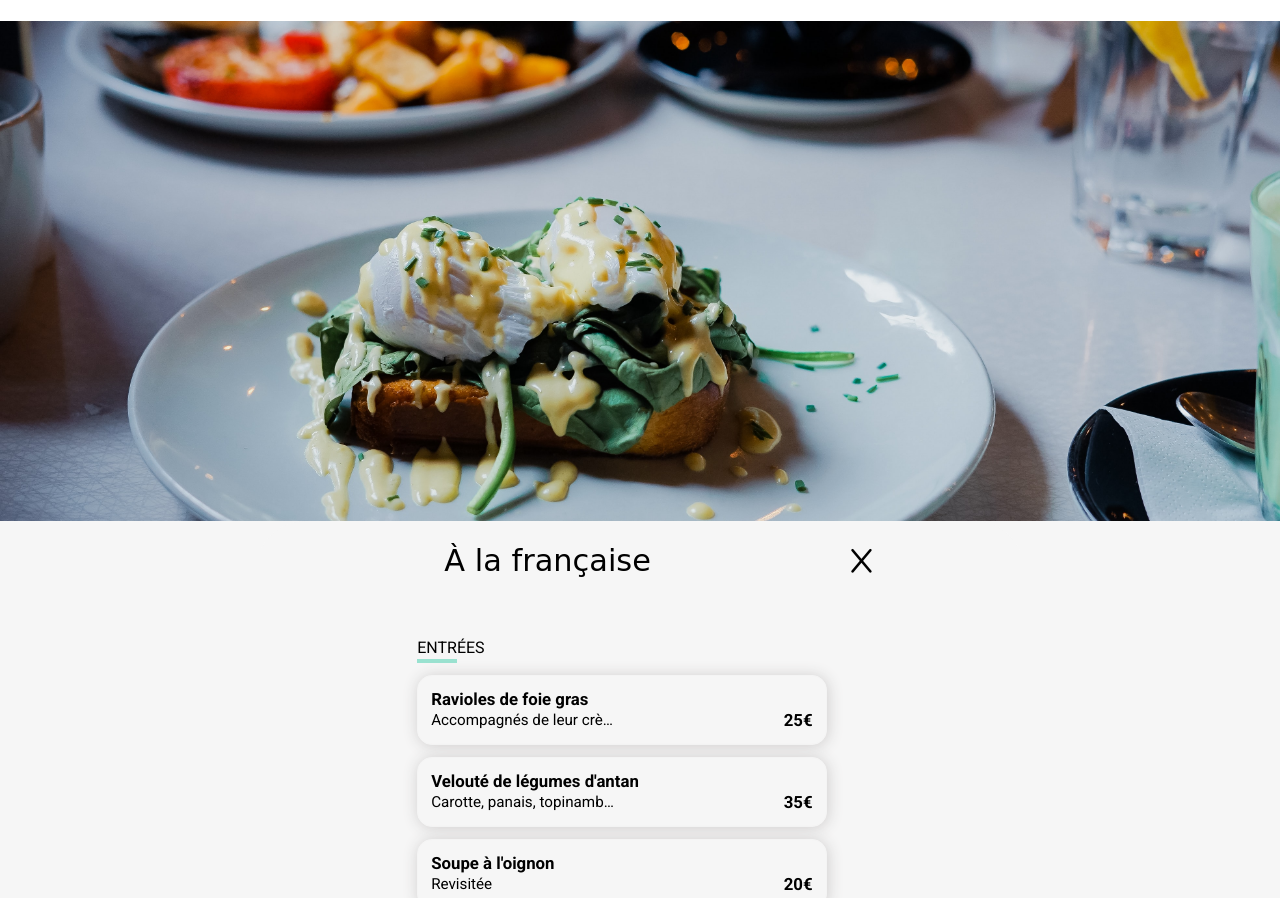
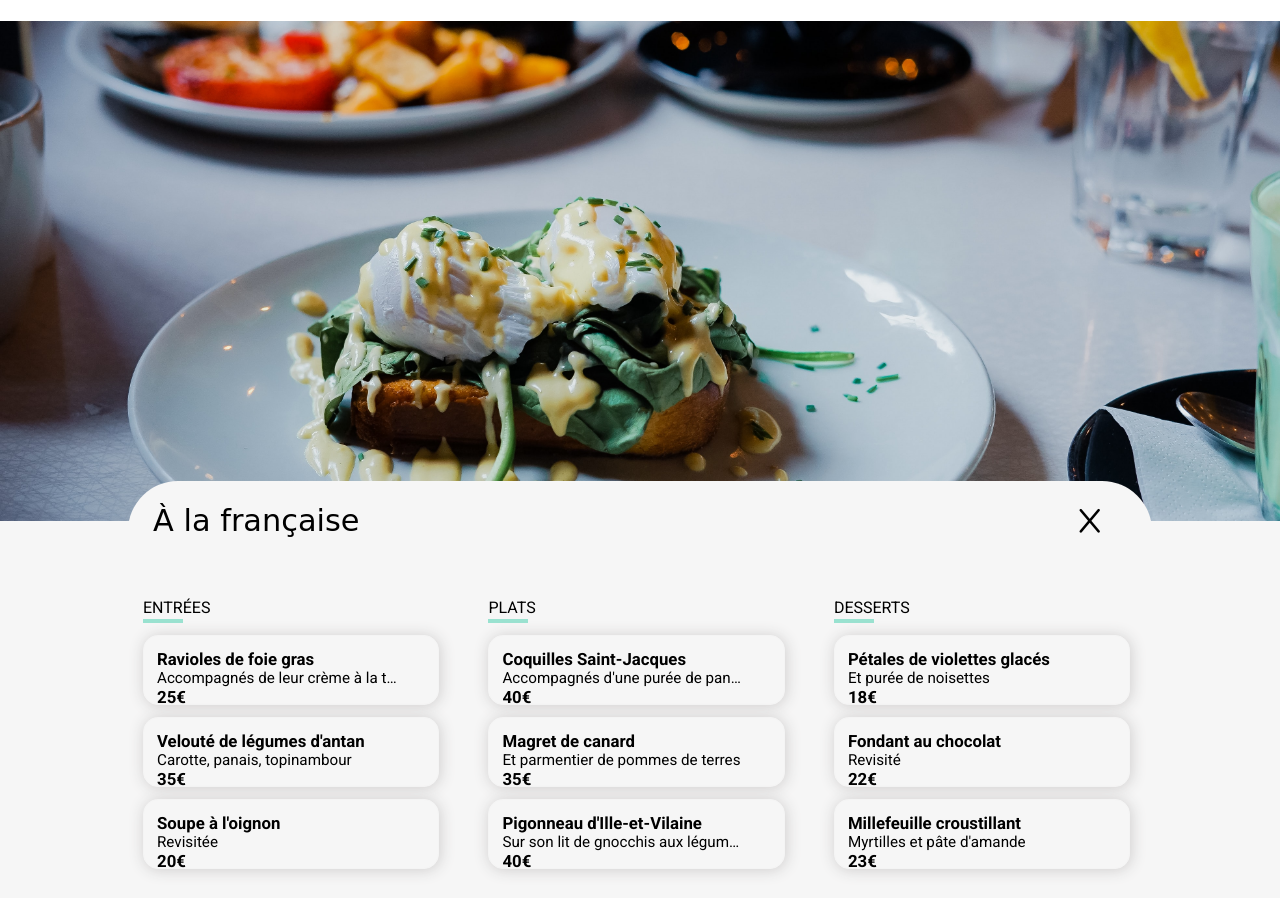
Before and after one commit to melacod/MelanieKlein_3_06052021, a website: page a_la_francaise.html in a window 1280 px wide. Shown: the part 75-973 px from the top of the page. Drawn offline with Linux system fonts and the light colour scheme; a web font is replaced by a local one.

Commit message:
mise en place breakpoint

```diff
--- a/a_la_francaise.html
+++ b/a_la_francaise.html
@@ -1,5 +1,6 @@
 <!DOCTYPE html>
 <html lang="fr-FR">
+
 <head>
 
     <meta charset="utf-8">
@@ -14,7 +15,9 @@
     <!-- Import des font -->
     <link rel="preconnect" href="https://fonts.gstatic.com">
     <link href="https://fonts.googleapis.com/css2?family=Shrikhand&display=swap" rel="stylesheet">
-    <link href="https://fonts.googleapis.com/css2?family=Roboto:ital,wght@0,100;0,300;0,400;0,500;0,700;0,900;1,100;1,300;1,400;1,500;1,700;1,900&display=swap" rel="stylesheet">
+    <link
+        href="https://fonts.googleapis.com/css2?family=Roboto:ital,wght@0,100;0,300;0,400;0,500;0,700;0,900;1,100;1,300;1,400;1,500;1,700;1,900&display=swap"
+        rel="stylesheet">
 
     <!-- Une feuille de style général et une feuille par support: desktop / tablet / mobile -->
     <link rel="stylesheet" type="text/css" href="public/css/style.css" />
@@ -40,16 +43,19 @@
     <main class="presentation">
 
         <div class="presentation__image">
-        <img src="public/img/restaurants/a_la_francaise.jpg" alt="a_la_francaise"/>
+            <img src="public/img/restaurants/a_la_francaise.jpg" alt="a_la_francaise" />
         </div>
 
+        <div class="presentation__content">
             <div class="menu">
                 <div class="menu__title">
                     <span>À la française</span>
-            <i class="menu__icon far fa-heart fa-heart-empty fa-x"></i>
+                    <i class="far fa-heart fa-heart-empty fa-x"></i>
                 </div>
+                <div class="menu__content">
                     <div class="plats">
                         <h3 class="plats__title">ENTRÉES</h3>
+                        <div class="plats__list">
                             <a>
                                 <div class="plat smooth_appear__1">
                                     <strong>Ravioles de foie gras</strong>
@@ -71,7 +77,11 @@
                                     <div class="plat__price"><strong>20€</strong></div>
                                 </div>
                             </a>
+                        </div>
+                    </div>
+                    <div class="plats">
                         <h3 class="plats__title">PLATS</h3>
+                        <div class="plats__list">
                             <a>
                                 <div class="plat smooth_appear__1">
                                     <strong>Coquilles Saint-Jacques</strong>
@@ -93,7 +103,11 @@
                                     <div class="plat__price"><strong>40€</strong></div>
                                 </div>
                             </a>
+                        </div>
+                    </div>
+                    <div class="plats">
                         <h3 class="plats__title">DESSERTS</h3>
+                        <div class="plats__list">
                             <a>
                                 <div class="plat smooth_appear__1">
                                     <strong>Pétales de violettes glacés</strong>
@@ -115,6 +129,9 @@
                                     <div class="plat__price"><strong>23€</strong></div>
                                 </div>
                             </a>
+                        </div>
+                    </div>
+                </div>
             </div>
         </div>
 
--- a/sass/components/_buttons.scss
+++ b/sass/components/_buttons.scss
@@ -14,3 +14,9 @@
     font-size: 1.1rem;
   }
 }
+
+.button--wide {
+  width: 190px;
+  font-size: 1rem;
+  font-weight: 450;
+}
--- /dev/null
+++ b/sass/components/_menu.scss
@@ -0,0 +1,36 @@
+.menu {
+    background-color: #F6F6F6;
+    border-radius: 50px 50px 0 0;
+    margin-top: -40px;
+    padding-top: 33px;
+    padding: 22px;
+    padding-left: 15px;
+
+    &__title {
+        display: flex;
+        flex-direction: row;
+        justify-content: space-between;
+        padding-left: 10px;
+        padding-right: 30px;
+        font-size: 1.9rem;
+        font-weight: 500;
+        @include font-titre;
+
+        i {
+            font-size: 1.7rem;
+            margin-top: 5px;
+        }
+    }
+
+    &__content {
+
+        @include screen-min (large) {
+            display: flex;
+            flex-direction: row;
+            flex-wrap: wrap;
+            justify-content: space-between;
+        }
+
+    }
+
+}
--- a/sass/components/_plat.scss
+++ b/sass/components/_plat.scss
@@ -1,5 +1,5 @@
-.plat
-{
+.plat {
+    width: 100%;
     display: flex;
     flex-direction: row;
     flex-wrap: wrap;
@@ -12,18 +12,12 @@
     box-shadow: 1px 1px 15px rgb(206, 204, 204);
     padding: 13px;
     height: 70px;
-    width: 345px;
-
-    @include screen-min (tablet){
-    width: 70%;}
 
     strong {
-
         width: 100%;
     }
 
-    small{
-
-        width: 50%;
+    small {
+        width: 90%;
     }
 }
--- /dev/null
+++ b/sass/layout/_plats.scss
@@ -0,0 +1,37 @@
+.plats {
+    width: 100%;
+    display: flex;
+    flex-direction: row;
+    flex-wrap: wrap;
+    padding-top: 20px;
+
+    @include screen-min (large) {
+        width: 30%;
+    }
+
+    &__title {
+        width: 100%;
+        padding-top: 40px;
+        padding-bottom: 15px;
+        font-weight: 400;
+        font-size: 1rem;
+        position: relative;
+        padding-bottom: 0.35rem;
+
+        &::after {
+            content: "";
+            position: absolute;
+            left: 0;
+            bottom: 0;
+            width: 2.5rem;
+            height: 0.25rem;
+            background-color: #99e2d0;
+
+        }
+    }
+
+    &__list {
+        width: 100%;
+    }
+
+}
--- a/sass/layout/_presentation.scss
+++ b/sass/layout/_presentation.scss
@@ -25,6 +25,18 @@
 
     }
 
+    &__content {
+        width: 100%;
+
+        @include screen-min (tablet) {
+            width: 70%;
+        }
+
+        @include screen-min (large) {
+            width: 80%;
+        }
+    }
+
     &__button {
         margin-top: 50px;
         margin-bottom: 80px;
@@ -32,78 +44,3 @@
         width: 100%;
     }
 }
-
-.button--wide {
-    width: 190px;
-    font-size: 1rem;
-    font-weight: 450;
-}
-
-
-.menu {
-    width: 100%;
-    background-color: #F6F6F6;
-    border-radius: 50px 50px 0 0;
-    margin-top: -40px;
-    padding-top: 33px;
-    padding: 22px;
-    padding-left: 15px;
-
-    @include screen-min (desktop) {
-        width: 60%;
-        margin-top: 0;
-    }
-
-    &__title {
-        @include screen-min (tablet) {
-            padding-left: 10%;
-        }
-
-        display: flex;
-        flex-direction: row;
-        justify-content: space-between;
-        padding-right: 30px;
-        font-size: 1.9rem;
-        font-weight: 500;
-        @include font-titre;
-
-        @include screen-min (desktop) {
-            display: flex;
-            flex-direction: row;
-            justify-content: space-around;        }
-    }
-
-    &__icon {
-        font-size: 1.7rem;
-        margin-top: 5px;
-
-    }
-}
-
-.plats {
-    padding-top: 20px;
-
-    @include screen-min (tablet) {
-        padding-left: 20%;
-    }
-
-    &__title {
-        padding-top: 40px;
-        padding-bottom: 15px;
-        font-weight: 400;
-        font-size: 1rem;
-        position: relative;
-        padding-bottom: 0.35rem;
-
-        &::after {
-            content: "";
-            position: absolute;
-            left: 0;
-            bottom: 0;
-            width: 2.5rem;
-            height: 0.25rem;
-            background-color: #99e2d0;
-
-        }
-    }
-}
--- a/sass/main.scss
+++ b/sass/main.scss
@@ -8,6 +8,7 @@
 @import "./base/typography";
 
 @import "./components/buttons";
+@import "./components/menu";
 @import "./components/plat";
 @import "./components/restaurant";
 @import "./components/searchbar";
@@ -19,5 +20,6 @@
 @import "./layout/main";
 @import "./layout/nav";
 @import "./layout/operation";
+@import "./layout/plats";
 @import "./layout/presentation";
 @import "./layout/restaurants";
```
Also changed, not shown: public/css/style.css, 1 other file. Lines whose indentation alone changed are shown as unchanged.
